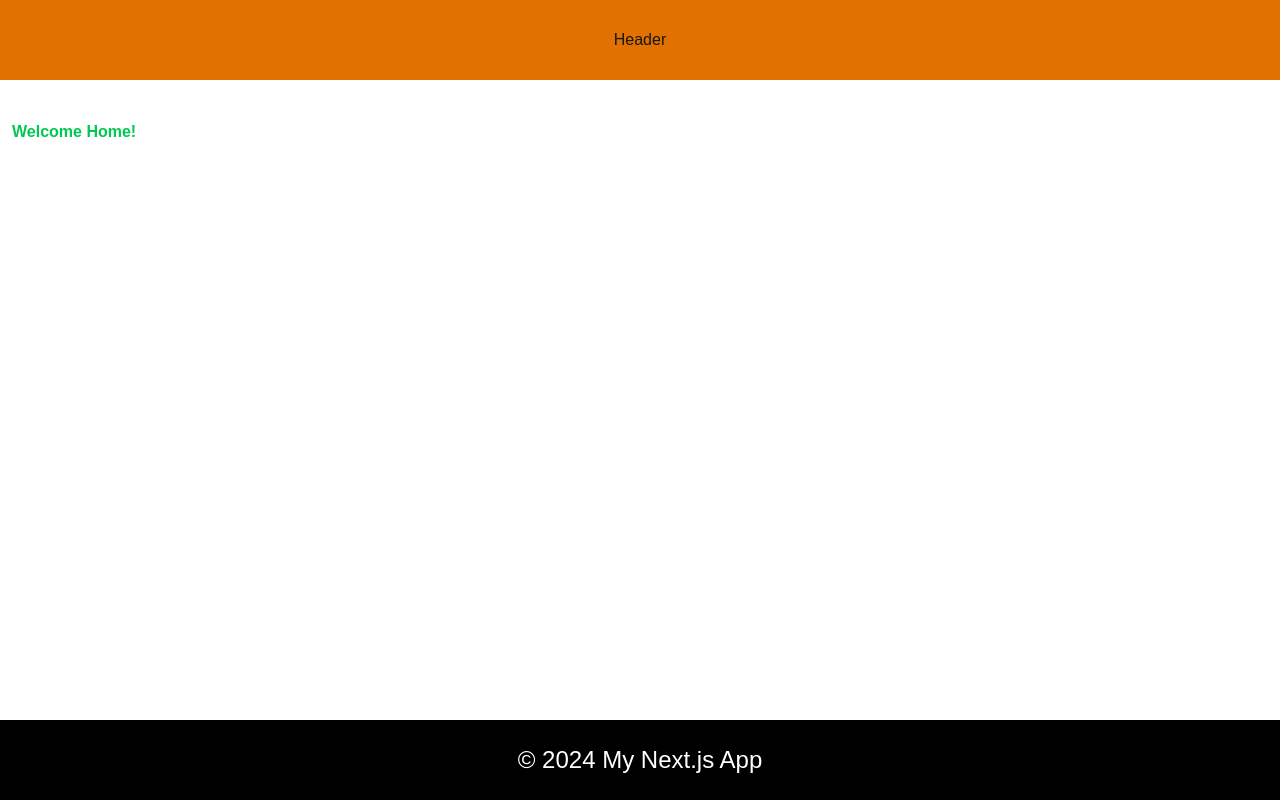
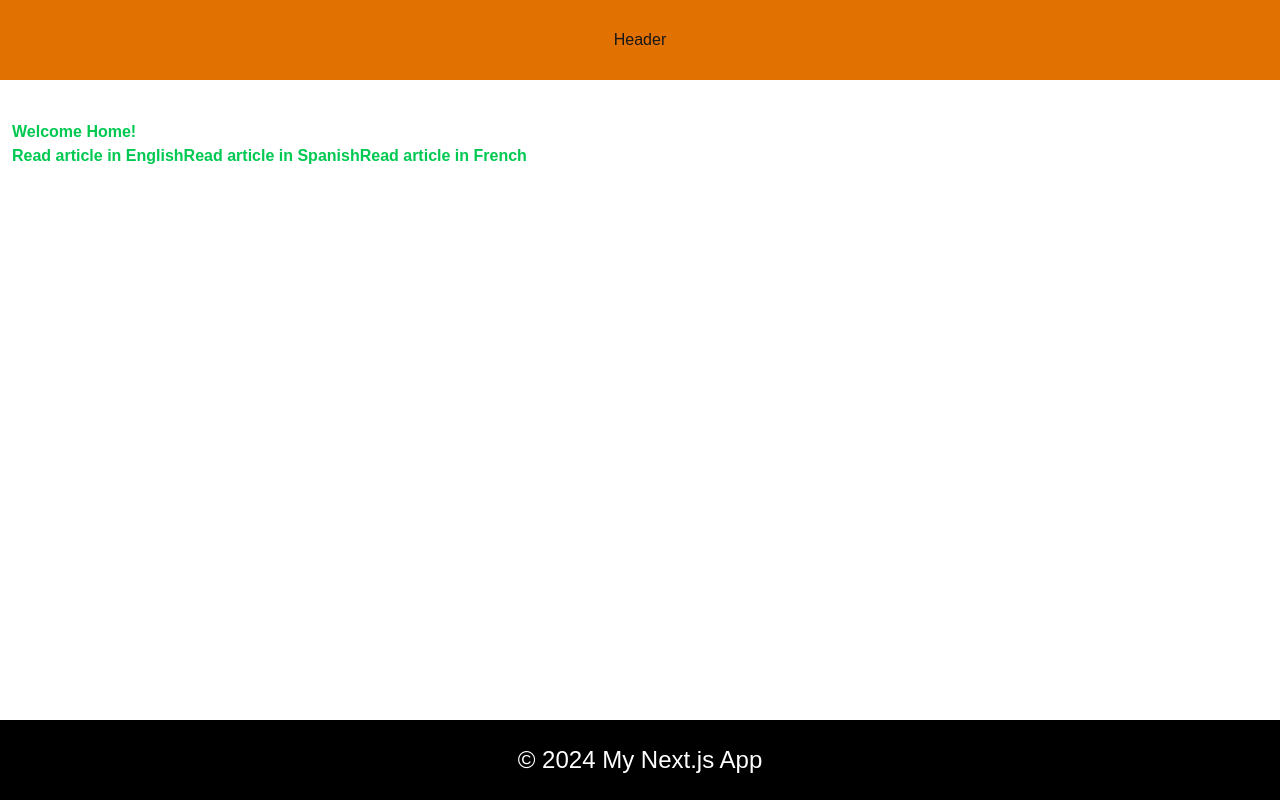
Before and after one commit to ASHOKECE1999/next-first-app, a Next.js app: page / in a window 1280 px wide. Built offline with nearby package versions, Linux system fonts and the light colour scheme.

Commit message:
params and searchParans with use

```diff
--- /dev/null
+++ b/src/app/articles/[articleid]/page.tsx
@@ -0,0 +1,25 @@
+import Link from "next/link";
+import React from "react";
+import { use } from "react";
+
+const Articles = ({
+  params,
+  searchParams,
+}: {
+  params: Promise<{ articleid: string }>;
+  searchParams: Promise<{ lang: string }>;
+}) => {
+  const articleId = use(params);
+  const { lang = "en" } = use(searchParams);
+  return (
+    <div>
+      <h1>Read Articles Here</h1>
+      <h1>You are reading articles are in this {lang}</h1>
+      <Link href={`/articles/${articleId.articleid}?lang=en`}>English</Link>
+      <Link href={`/articles/${articleId.articleid}?lang=es`}>Spanish</Link>
+      <Link href={`/articles/${articleId.articleid}?lang=fr`}>French</Link>
+    </div>
+  );
+};
+
+export default Articles;
--- a/src/app/page.tsx
+++ b/src/app/page.tsx
@@ -1,7 +1,21 @@
 import React from "react";
+import Link from "next/link";
 
 const Home = () => {
-  return <div>Welcome Home!</div>;
+  return (
+    <div>
+      Welcome Home!
+      <div>
+        <Link href="/articles/article-123?lang=en">
+          Read article in English
+        </Link>
+        <Link href="/articles/article-123?lang=es">
+          Read article in Spanish
+        </Link>
+        <Link href="/articles/article-123?lang=fr">Read article in French</Link>
+      </div>
+    </div>
+  );
 };
 
 export default Home;
```
